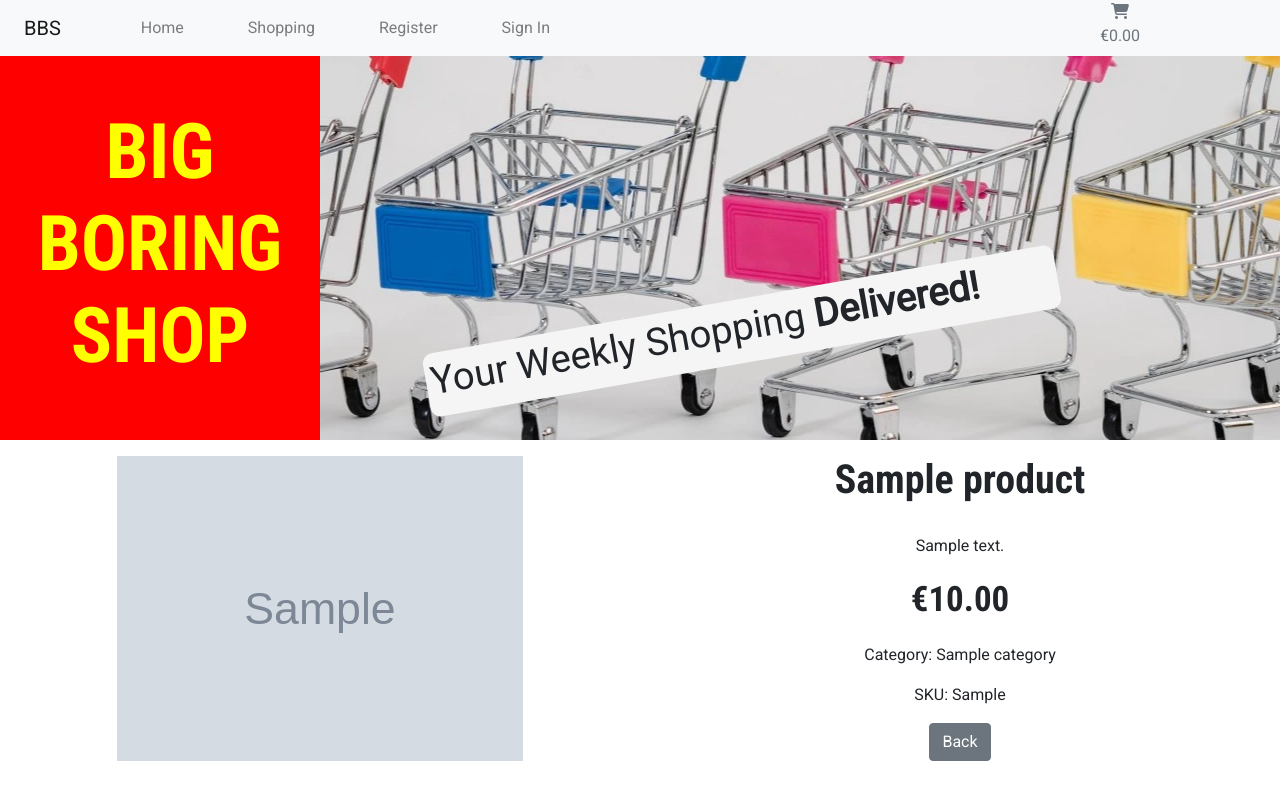
After one commit to fenton1000/mf-portfolio-five-big-boring-shop, a Django app: page /products/1 in a window 1280 px wide. The commit adds this page. Run offline with Django 3.2, Linux system fonts and the light colour scheme; tables that the repository leaves empty hold one stand-in row (values such as "Sample post"); grey boxes marked "Sample" are stand-in pictures; some libraries are stand-ins or nearby versions.

Commit message:
Display product list and details

```diff
--- a/home/urls.py
+++ b/home/urls.py
@@ -1,4 +1,3 @@
-from django.contrib import admin
 from django.urls import path
 from . import views
 
--- /dev/null
+++ b/products/templates/products/product_detail.html
@@ -0,0 +1,29 @@
+{% extends 'base.html' %}
+{% load static %}
+
+{% block extra_title %}
+Selected Product
+{% endblock %}
+
+{% block content %}
+<main>
+    <div class="container-fluid my-3">
+        <div class="row">
+            <div class="col-12 col-md-6 d-flex justify-content-center">
+                <img class="img-fluid" src="{{ product.image.url }}" alt="{{ product.name }}">
+            </div>
+            <div class="col d-flex justify-content-center align-items-center text-center">
+                <div class="w-75">
+                <h3>{{ product.name }}</h3>
+                <p>{{ product.description }}</p>
+                <p class="price">€{{ product.price }}</p>
+                <p>Category: {{ product.category.friendly_name}}</p>
+                <p>SKU: {{ product.sku}}</p>
+                <a class="btn btn-secondary" href="{% url 'products' %}" role="button">Back</a>
+            </div>
+            </div>
+        </div>
+    </div>
+</main>
+
+{% endblock %}
--- a/products/urls.py
+++ b/products/urls.py
@@ -1,7 +1,7 @@
-from django.contrib import admin
 from django.urls import path
 from . import views
 
 urlpatterns = [
-    path('', views.products, name='products')
+    path('', views.products, name='products'),
+    path('<product_id>', views.product_detail, name='product_detail'),
 ]
--- a/products/views.py
+++ b/products/views.py
@@ -1,7 +1,26 @@
-from django.shortcuts import render
+from django.shortcuts import render, get_object_or_404
+from .models import Product
 
 
 def products(request):
-    """ A view to return the products page """
+    """ A view to return the products page including sorting and searching """
 
-    return render(request, 'products/products.html')
+    products = Product.objects.all()
+
+    context = {
+        'products': products,
+    }
+
+    return render(request, 'products/products.html', context)
+
+
+def product_detail(request, product_id):
+    """ A view to show individual product details """
+
+    product = get_object_or_404(Product, pk=product_id)
+
+    context = {
+        'product': product,
+    }
+
+    return render(request, 'products/product_detail.html', context)
--- a/static/css/styles.css
+++ b/static/css/styles.css
@@ -1,6 +1,7 @@
 @import url('https://fonts.googleapis.com/css2?family=Roboto&family=Roboto+Condensed:wght@400;700&display=swap');
 
 body {
+    margin-top: 56px;
     font-family: 'Roboto', sans-serif;
     font-weight: 400;
 }
@@ -17,10 +18,16 @@
     color: yellow;
 }
 
-h1 {
+h1,
+h3 {
     font-family: 'Roboto Condensed', sans-serif;
     font-weight: 700;
     font-size: 6vw;
+}
+
+h3 {
+    font-size: 40px;
+    margin-bottom: 30px;
 }
 
 .tagline {
@@ -46,6 +53,16 @@
     line-height: 0.8;
     padding-top: 10px;
     padding-bottom: 3px;
+}
+
+.product-cards {
+    width: 260px;
+}
+
+.price {
+    font-size: 35px;
+    font-family: 'Roboto Condensed', sans-serif;
+    font-weight: 700;
 }
 
 /* For Screens 768px wide and down */
--- a/templates/base.html
+++ b/templates/base.html
@@ -42,24 +42,24 @@
 </head>
 
 <body>
-    <nav>
-        <div class="container-fluid m-0 p-0">
+    <nav class="fixed-top">
+        <div class="container-fluid">
             <div class="row">
-                <div class="col-8 m-0 p-0">
+                <div class="col-9 m-0 p-0">
                     <div class="navbar navbar-expand-sm navbar-light bg-light">
                         <button class="navbar-toggler ml-2" type="button" data-toggle="collapse"
                             data-target="#navbarNav" aria-controls="navbarNav" aria-expanded="false"
                             aria-label="Toggle navigation">
                             <span class="navbar-toggler-icon"></span>
                         </button>
-                        <a class="navbar-brand ml-2 mr-5" href="#">BBS</a>
+                        <a class="navbar-brand ml-2 mr-5" href="{% url 'home' %}">BBS</a>
                         <div class="collapse navbar-collapse" id="navbarNav">
                             <ul class="navbar-nav">
                                 <li class="nav-item mx-md-3 mx-lg-4">
-                                    <a class="nav-link" href="#">Home</a>
+                                    <a class="nav-link" href="{% url 'home' %}">Home</a>
                                 </li>
                                 <li class="nav-item mx-md-3 mx-lg-4">
-                                    <a class="nav-link" href="#">Shopping</a>
+                                    <a class="nav-link" href="{% url 'products' %}">Shopping</a>
                                 </li>
                                 <li class="nav-item mx-md-3 mx-lg-4">
                                     <a class="nav-link" href="#">Register</a>
@@ -71,7 +71,7 @@
                         </div>
                     </div>
                 </div>
-                <div class="col-4 m-0 p-0 bg-light">
+                <div class="col-3 m-0 p-0 bg-light">
                     <a class="nav-link text-secondary p-0" href="#">
                         <div class="text-center">
                             <i class="fa-solid fa-cart-shopping"></i>
```
Also changed, not shown: products/templates/products/products.html (+26 -0 lines).
